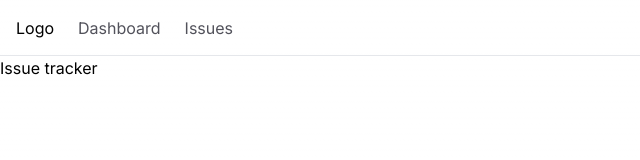
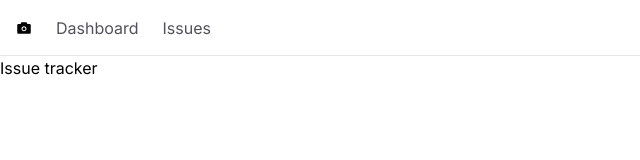
Before and after one commit to Viateur-akimana/issue-tracker, a Next.js app: page / in a window 1280 px wide. Shown: the top 160 px of the page, without its empty margins (0-640 px from the left). Built offline with nearby package versions, Linux system fonts and the light colour scheme.

Commit message:
Adding logo to navbar

```diff
--- a/app/Navbar.tsx
+++ b/app/Navbar.tsx
@@ -1,5 +1,6 @@
 import Link from "next/link";
 import React from "react";
+import { AiFillCamera } from 'react-icons/ai';
 
 
 const Navbar = () => {
@@ -15,7 +16,7 @@ const Navbar = () => {
   ];
   return (
     <nav className="flex border-b h-14 items-center space-x-6 p-4">
-      <Link href={"/"}>Logo</Link>
+      <Link href={"/"}><AiFillCamera/></Link>
       <ul className="flex space-x-6 ">
         {links.map((link) => (
 
```
